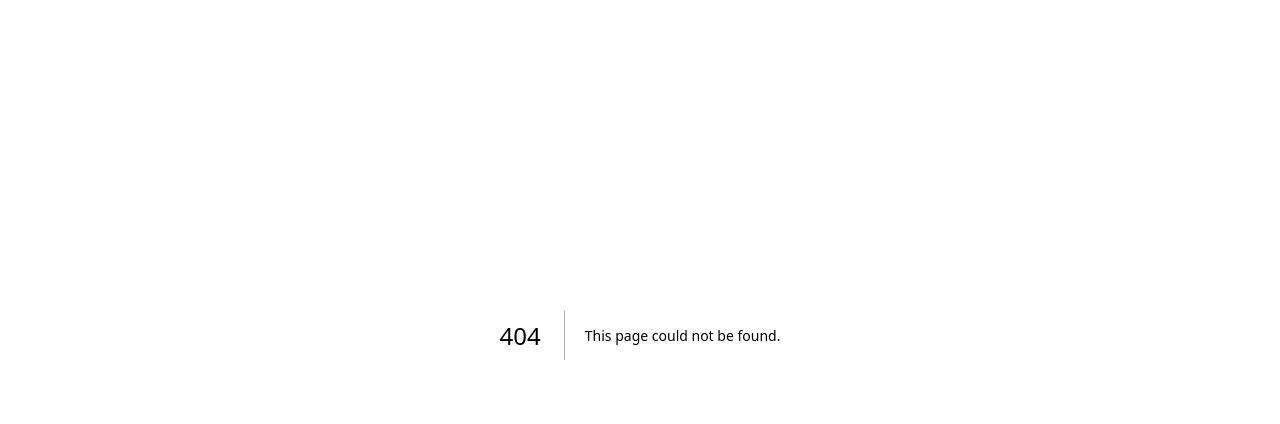
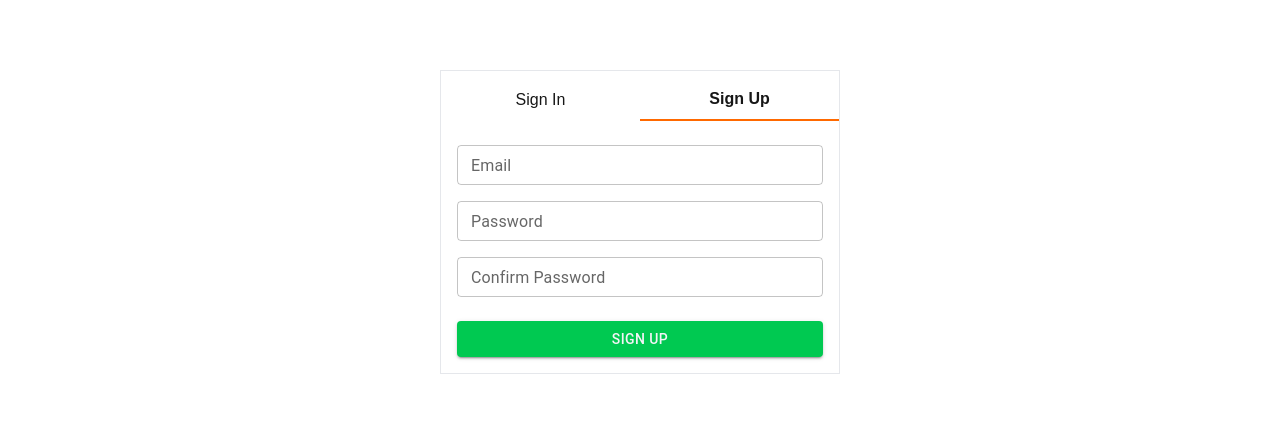
Before and after one commit to senemdemirr/e-commerce, a Next.js app: page /signup in a window 1280 px wide. Before the commit this address had no page. Shown: the part 239-663 px from the top of the page. Built offline with nearby package versions, Linux system fonts and the light colour scheme.

Commit message:
completed sign up component

```diff
--- /dev/null
+++ b/app/components/SignUpForm.js
@@ -0,0 +1,62 @@
+import { useState } from "react";
+import { useForm } from "react-hook-form";
+import { useRouter } from "next/navigation";
+import { TextField, Button , Snackbar} from "@mui/material";
+
+export default function SignUpForm() {
+  const { register, handleSubmit, watch, formState: { errors } } = useForm();
+  const password = watch("password");
+  const [open, setOpen] = useState(false);
+  const router = useRouter();
+
+  const onSubmit = (data) => {
+    setOpen(true);
+    setTimeout(() => {
+      router.push("/");
+    }, 3000);
+  }
+
+  return (
+    <>
+    <form onSubmit={handleSubmit(onSubmit)} className="space-y-4 px-4">
+      <TextField
+        size="small"
+        className="!my-2"
+        label="Email"
+        fullWidth
+        {...register("email", { required: "Email is required" })}
+        error={!!errors.email}
+        helperText={errors.email ? errors.email.message : ""}
+      />
+      <TextField
+        size="small"
+        className="!my-2"
+        label="Password"
+        type="password"
+        fullWidth
+        {...register("password", { required: "Password is required" })}
+        error={!!errors.password}
+        helperText={errors.password ? errors.password.message : ""}
+      />
+      <TextField
+        size="small"
+        className="!my-2"
+        label="Confirm Password"
+        type="password"
+        fullWidth
+        {...register("confirmPassword", {
+          required: "Confirm Password is required",
+          validate: (value) => value === password|| "Passwords do not match"
+        })}
+      />
+      <Button type="submit" variant="contained" className="w-full !bg-green-500 !text-gray-100 !my-4">Sign Up</Button>
+    </form>
+    <Snackbar
+      open={open}
+      autoHideDuration={2000}
+      onClose={() => setOpen(false)}
+      message="Sign up successful! Redirecting..."
+    />
+    </>
+  );
+}
--- /dev/null
+++ b/app/signup/page.js
@@ -0,0 +1,7 @@
+import TabsPage from "../components/Tabs";
+
+export default function SignUpPage(){
+    return(
+        <TabsPage />
+    );
+}
```
